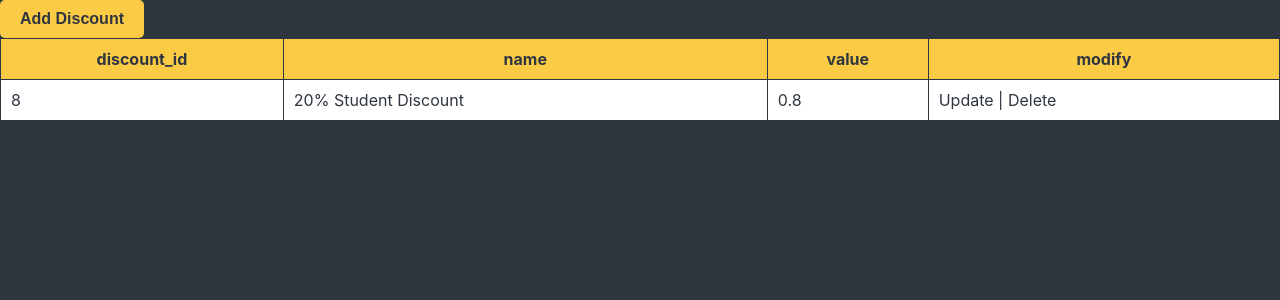
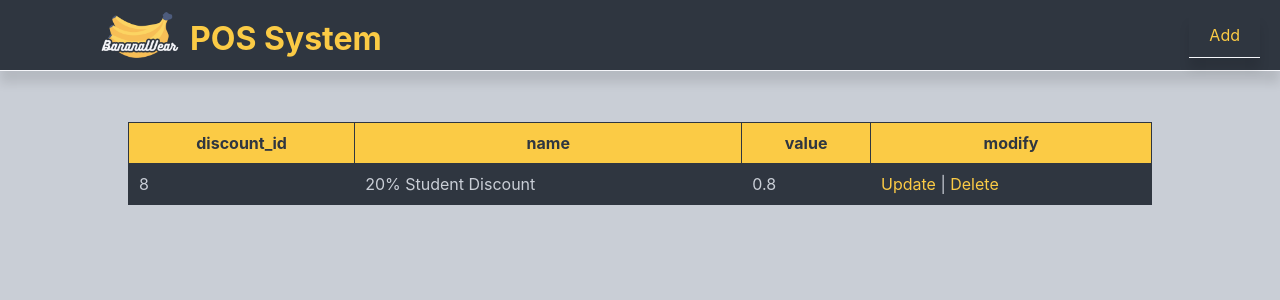
Before and after one commit to Baji0202/pos, a PHP site: page /admin_side/discount.php in a window 1280 px wide. Shown: the top 300 px of the page. Run offline with PHP 8.4, Linux system fonts and the light colour scheme; the visitor is signed in with stand-in values (Sample User, id 1); data comes from the database, SQL or seed files in the repository; data that the repository does not hold is empty.

Commit message:
ewaasfsaf
fwsafa

```diff
--- a/admin_side/discount.php
+++ b/admin_side/discount.php
@@ -15,10 +15,19 @@ if (!isset($_SESSION['user_id'])){
     <link rel="stylesheet" href="../include/styles/discount.css">
     <title>Discounts</title>
 </head>
+
 <body>
-<a href="discount_add.php?id=<?php echo $discount_id; ?>" target="_blank"><button>Add Discount</button></a>
 
 
+<nav>
+    <div class="logo">
+        <img src="..\include\image\logo-black.png" alt="Company Logo">
+        <div class="text_logo">POS System</div>
+    </div>
+    <nav> <a href='discount_add.php?id=$discount_id'>Add</a>
+</nav>
+
+</nav>
 <table border='1' cellpadding='7'>
     <tr>
     <th>discount_id</th>
--- a/include/styles/discount.css
+++ b/include/styles/discount.css
@@ -1,7 +1,7 @@
 /* Global Styles */
 body {
     font-family: 'Inter', sans-serif;
-    background-color:#2f3640;
+    background-color:#c9ced6;
     margin: 0;
     padding: 0;
 }
@@ -19,12 +19,21 @@ h1 {
     color: #2f3640;
 }
 
-table {
-    width: 100%;
-    border-collapse: collapse;
+.table-container {
+    margin: 0 auto; /* Centering the table */
 }
 
+table {
+    margin-top: 4%;
+    width: 80%;
+    border-collapse: collapse;
+    margin-left: auto;
+    margin-right: auto;
+}
+
+
 table, th, td {
+
     border: 1px solid #2f3640;
 }
 
@@ -33,28 +42,27 @@ th, td {
 }
 
 th {
+
     background-color: #fbcb45;
     color: #2f3640;
 }
 
 td {
-    background-color: #fff;
-    color: #2f3640;
+    background-color: #2f3640;
+    color: #c9ced6;
 }
 
 a {
-    color: #2f3640;
+    margin-left: auto;
+    margin-right: auto;
+    color: #fbcb45;
     text-decoration: none;
 }
 
 a:hover {
-    color: #fbcb45;
+    color:#2f3640;
     text-decoration: underline;
 }
-
-
-
-
 
 button {
     display: inline-block;
@@ -73,3 +81,39 @@ button:hover {
     background-color: #f5f6fa;
     color: #2f3640;
 }
+
+
+/* Basic styling for the navigation */
+nav {
+    display: flex;
+    justify-content: space-between; /* Align items horizontally */
+    align-items: center; /* Align items vertically */
+    background-color: #2f3640;
+    padding: 12px 20px;
+    border-bottom: 1px solid #f5f6fa; /* Add bottom border */
+    box-shadow: 0 12px 10px rgba(0, 0, 0, 0.1); /* Add shadow */
+
+}
+
+nav ul {
+    list-style-type: none;
+}
+
+.logo {
+    display: flex;
+    align-items: center;
+}
+
+.text_logo {
+    font-weight: bold;
+    margin-left: 10px;
+    margin-top: 6px;
+    font-size: 32px;
+    color: #fbcb45;
+}
+/* Styling for the logo */
+.logo img {
+    margin-left: 80px;
+    height: auto;
+    width: 80px /* Adjust the width as needed */
+  }
```
